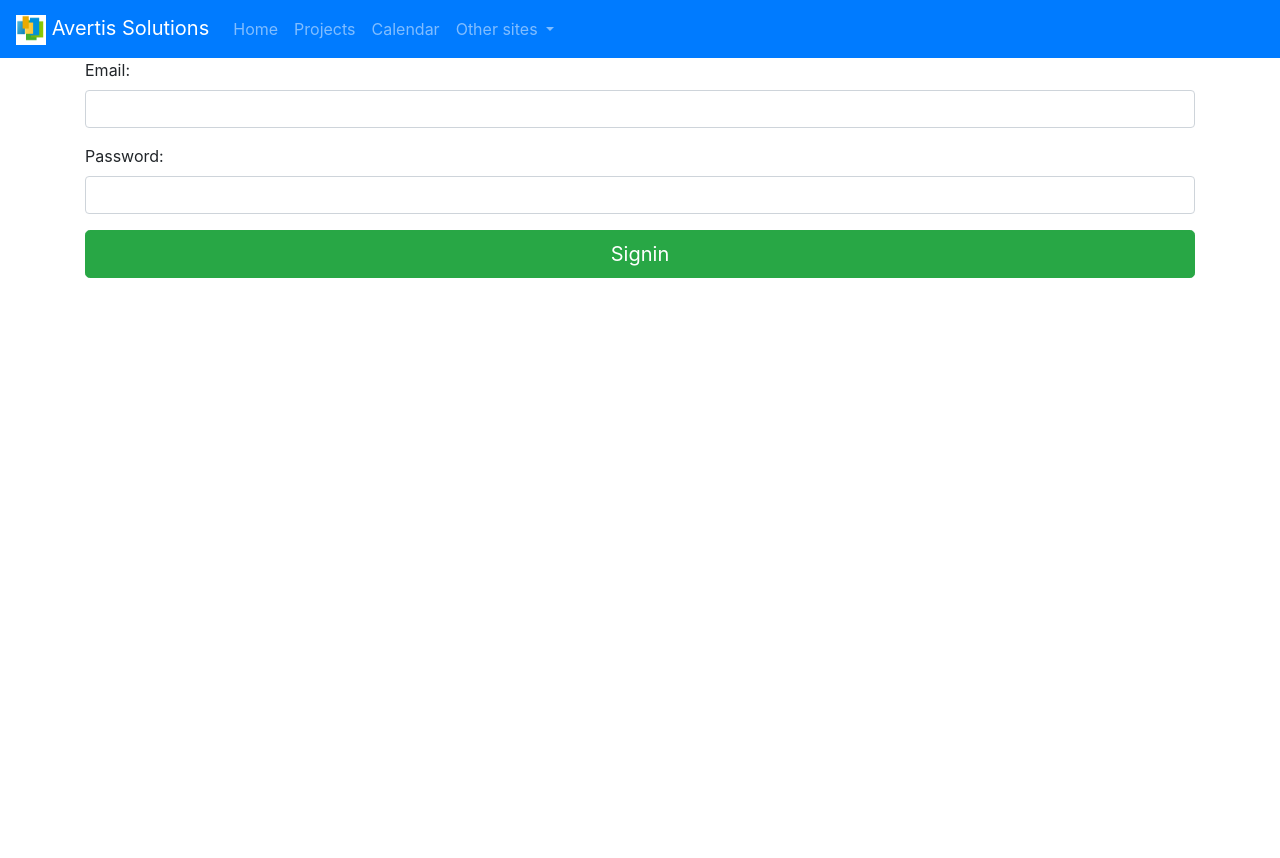
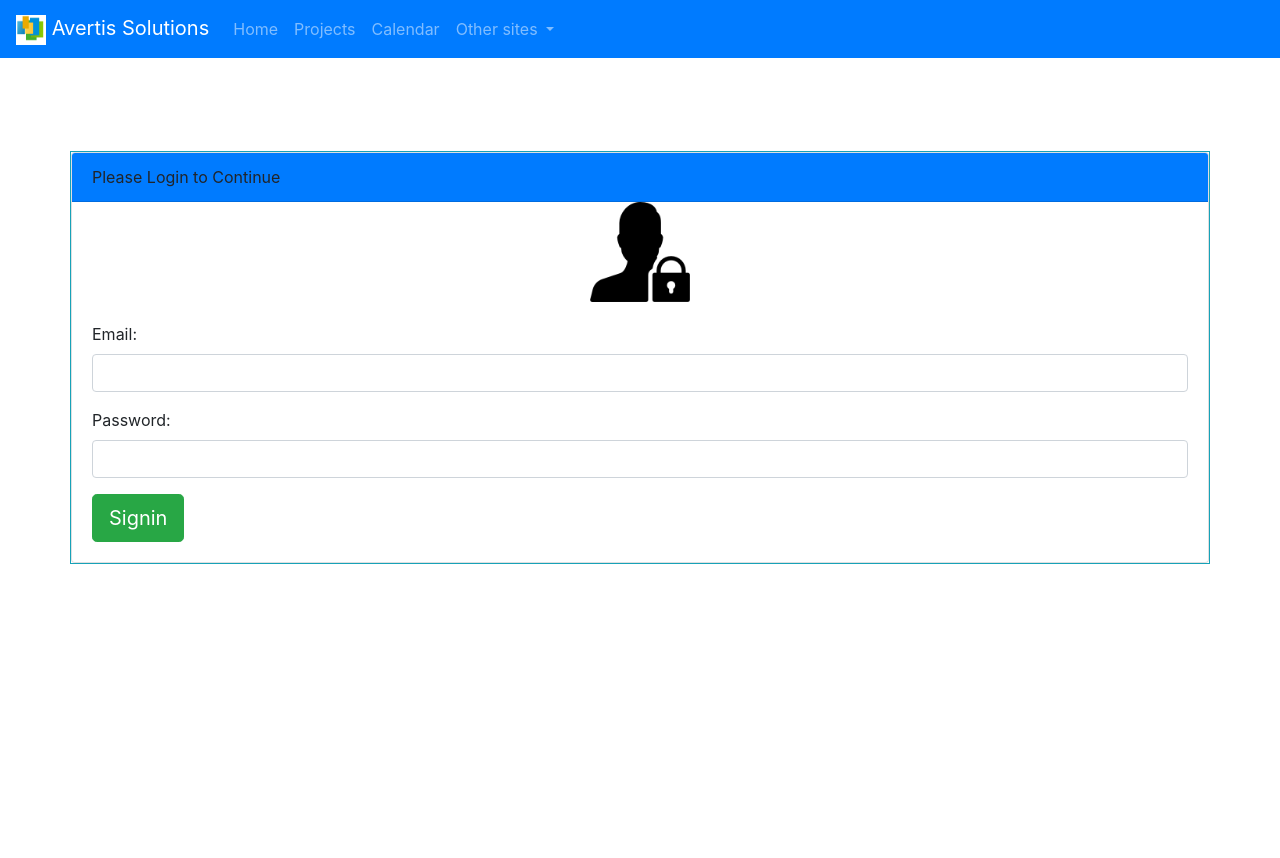
Before and after one commit to RichardMM/testazure, a Flask app: page /login/ in a window 1280 px wide. Before the commit the page ends 278 px from the top, so only its background shows below. Run offline with Flask 2, Linux system fonts and the light colour scheme; parts of the project's set-up code (start-up, migrations or seed data) failed here and were passed over; some libraries are stand-ins or nearby versions.

Commit message:
Create more pleasing login

```diff
--- a/myapp/projects/templates/projects/base.html
+++ b/myapp/projects/templates/projects/base.html
@@ -1,6 +1,6 @@
 <!DOCTYPE html>
 {% from "projects/mymacros.html" import listfiles %}
-<html lang="en">
+<html lang="en" style="height:100%;">
 <head>
     <meta charset="UTF-8">
     <meta name="viewport" content="width=device-width, initial-scale=1.0">
@@ -18,7 +18,7 @@
 
     <title>Geonet ERP</title>
 </head>
-<body>
+<body style="height:100%;">
     <nav class="navbar navbar-expand-md navbar-dark bg-primary">
         <a class="navbar-brand" href="#">
           <img src="{{ url_for("static", filename="images/avertis_logo.png") }}" width="30" height="30" alt="">
@@ -51,7 +51,7 @@
             </ul>
         </div>
     </nav>
-    <div class="container">
+    <div class="container h-100">
         {% block content %}
         {% endblock %}
 
--- a/myapp/projects/templates/projects/login.htm
+++ b/myapp/projects/templates/projects/login.htm
@@ -1,7 +1,15 @@
 {% extends "projects/base.html" %}
 
 {% block content %}
-<form action="/login/" method="POST" class="form-signin">
+<div class="row h-75 align-items-center">
+    <div class="col border border-info p-0">
+        <div class="card text-left">
+            <div class="card-header bg-primary">
+                Please Login to Continue
+            </div>
+            <img  class="d-block mx-auto" width="100" height="100" src="{{ url_for("static", filename="images/userlogin.png") }}" alt="">
+            <div class="card-body">
+                <form action="/login/" method="POST">
                     {{ form.csrf_token }}
                     <div class="form-group">
                         {{ form.email.label }}:
@@ -11,6 +19,14 @@
                         {{ form.password.label }}:
                         {{ form.password(class="form-control", required="required") }}
                     </div>
-    <input type="submit" class="btn btn-lg btn-success btn-block" value="Signin"/>
+                    <input type="submit" class="btn btn-lg btn-success" value="Signin"/>
                 </form>
+            </div>
+        </div>
+
+    </div>
+</div>
+
+
+
 {% endblock %}
```
Also changed, not shown: myapp/static/images/userlogin.png (added). Lines whose indentation alone changed are shown as unchanged.
